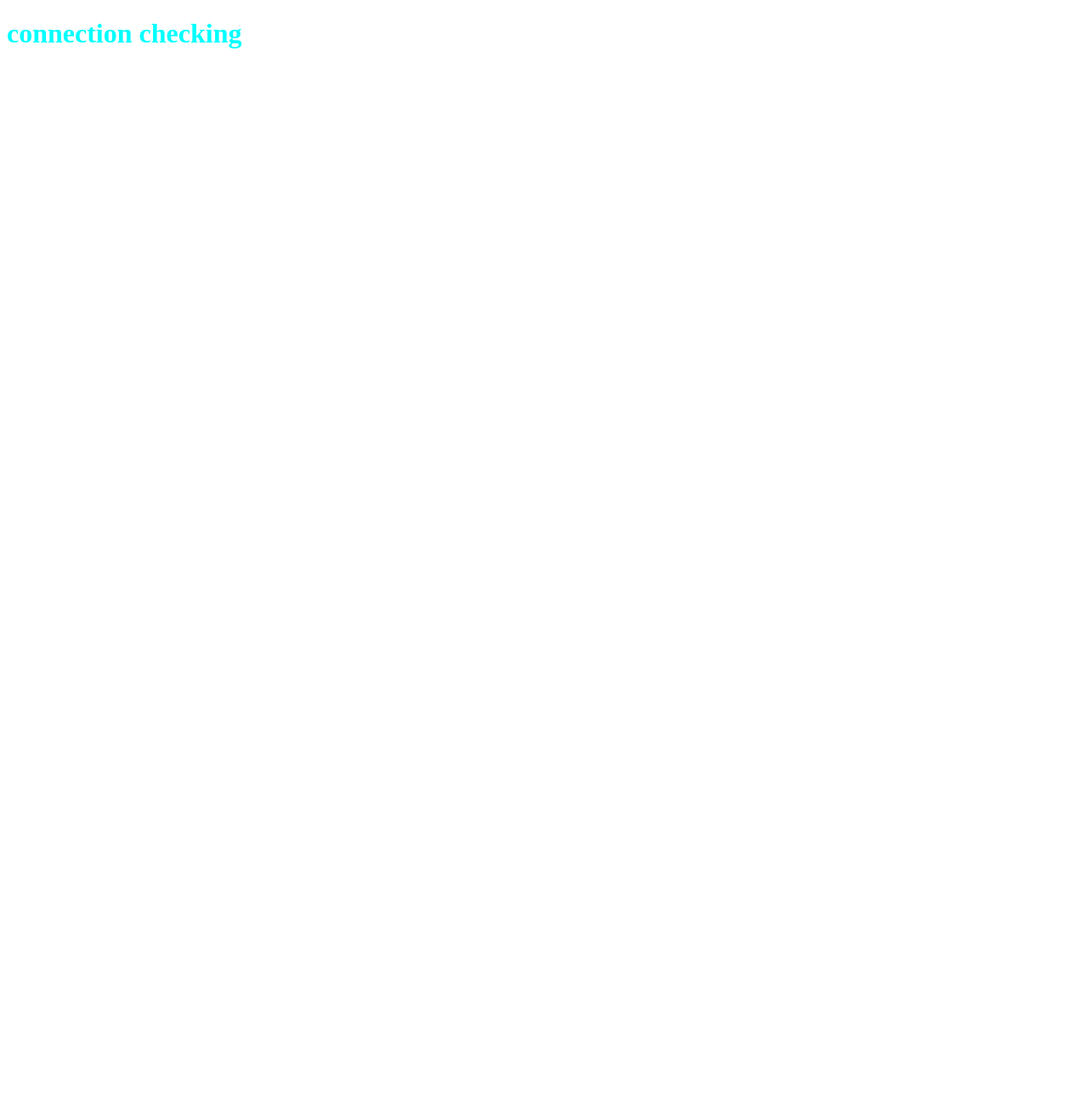
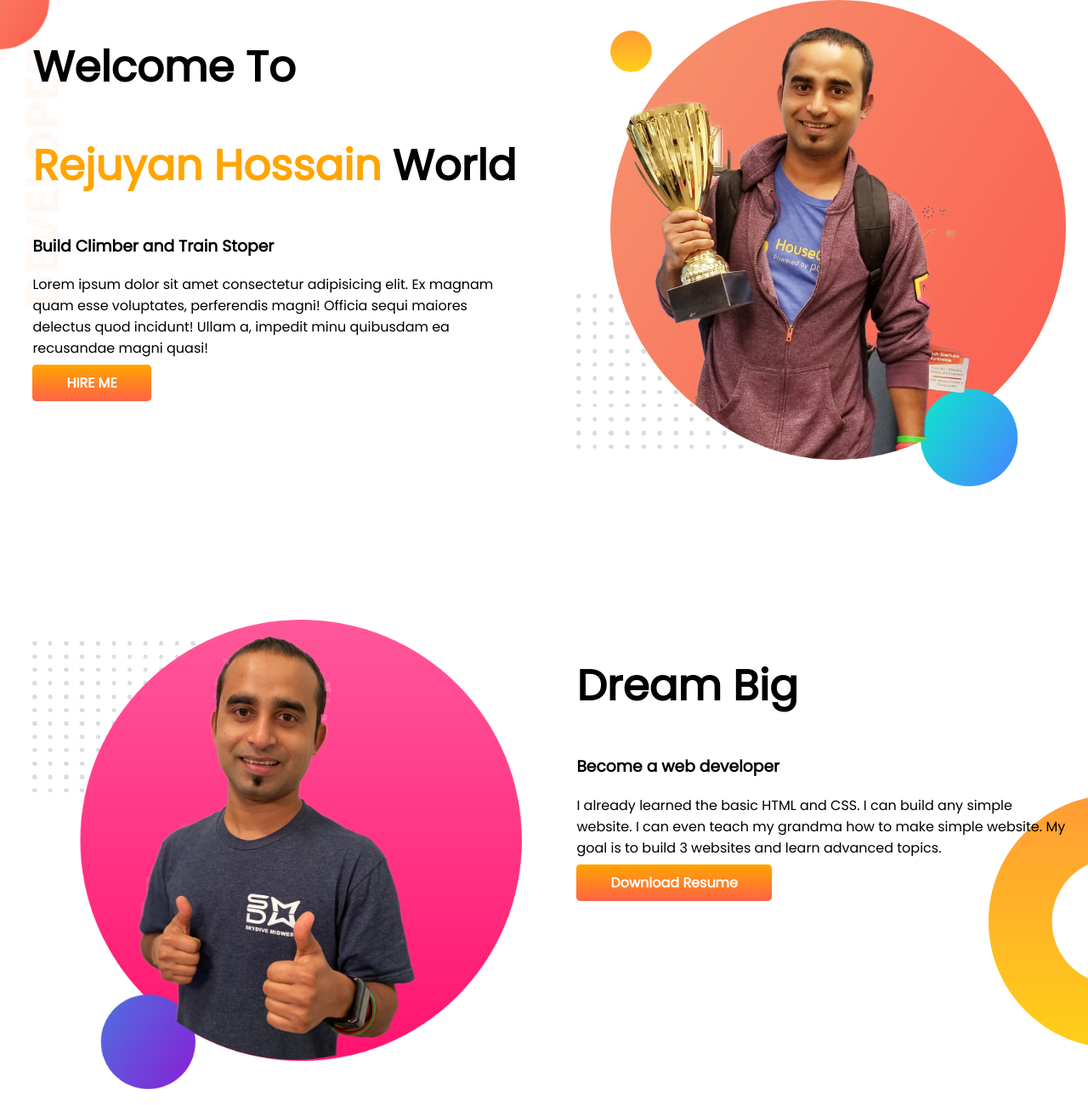
Before and after one commit to Rejuyan-Hossain-Shawon/developer-portfolio, a plain HTML site: page index.html in a window 1280 px wide. Shown: the whole page at 85% size. Before the commit the page ends 800 px from the top, so only its background shows below. Drawn offline with Linux system fonts and the light colour scheme.

Commit message:
big dream done

```diff
--- a/index.html
+++ b/index.html
@@ -1,13 +1,48 @@
 <!DOCTYPE html>
 <html lang="en">
+
 <head>
     <meta charset="UTF-8">
     <meta http-equiv="X-UA-Compatible" content="IE=edge">
     <meta name="viewport" content="width=device-width, initial-scale=1.0">
     <title>Puerile World</title>
     <link rel="stylesheet" href="style.css">
+    <link rel="preconnect" href="https://fonts.googleapis.com">
+    <link rel="preconnect" href="https://fonts.gstatic.com" crossorigin>
+    <link href="https://fonts.googleapis.com/css2?family=Poppins&display=swap" rel="stylesheet">
 </head>
+
 <body>
-    <h1>connection checking</h1>
+    <section class="top-banner">
+        <div class="half-width">
+            <h1>Welcome To</h1>
+            <h1><span class="oranger-color">Rejuyan Hossain</span> World</h1>
+            <h3>Build Climber and Train Stoper</h3>
+            <p>Lorem ipsum dolor sit amet consectetur adipisicing elit. Ex magnam quam esse voluptates, perferendis
+                magni!
+                Officia sequi maiores delectus quod incidunt! Ullam a, impedit minu quibusdam ea recusandae magni quasi!
+            </p>
+            <a class="link-button" target="_blank"
+                href="https://www.linkedin.com/in/rejuyan-hossain-shawon-41a60514b/">HIRE ME</a>
+        </div>
+        <div class="half-width"><img src="/images/jhankar.png" alt=""></div>
+    </section>
+    <section class="dream-big">
+        <div class="half-width">
+            <img src="/images/jhankar2.png" alt="">
+        </div>
+
+        <div class="half-width">
+            <h1>Dream Big</h1>
+            <h3>Become a web developer</h3>
+            <p>I already learned the basic HTML and CSS. I can build any simple website. I can even teach my grandma how
+                to make simple website. My goal is to build 3 websites and learn advanced topics.</p>
+            <a class="link-button" target="_blank"
+                href="https://www.linkedin.com/in/rejuyan-hossain-shawon-41a60514b/">Download Resume</a>
+        </div>
+
+    </section>
+
 </body>
+
 </html>
--- a/style.css
+++ b/style.css
@@ -1,3 +1,44 @@
 h1{
-    color:aqua
+    font-size: 50px;
 }
+
+body
+{  margin: 0px;
+    font-family: 'Poppins', sans-serif;
+}
+.oranger-color{
+    color: orange;
+}
+section{
+    display: flex;
+    padding-bottom: 150px;
+}
+.half-width{
+    width: 50%;
+    padding-left: 3%;
+    padding-right: 2%;
+}
+
+.half-width img{
+    width: 100%;
+}
+.link-button{
+    color: white;
+    font-weight: 700;
+    text-decoration: none;
+    padding: 10px 40px;
+    background-color: orange;
+    border-radius: 5px;
+    background-image: linear-gradient(orange,tomato);
+}
+.dream-big{
+    background-image: url(/images/dream-bg.png);
+    background-repeat: no-repeat;
+    background-position: right;
+
+}
+.top-banner{
+    background-image: url(/images/top-banner.png);
+    background-repeat: no-repeat;
+
+}
```
Also changed, not shown: images/dream-bg.png (added), images/exp-bg.png (added), images/jhankar.png (added), images/jhankar2.png (added), images/my-bg.png (added), images/my-bg2.png (added), images/top-banner.png (added), 7 other files.
